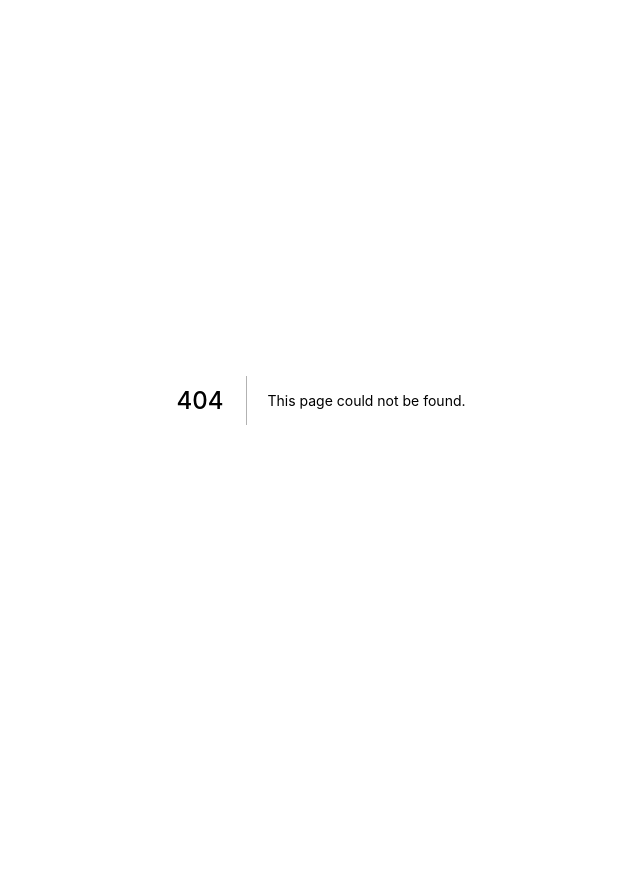
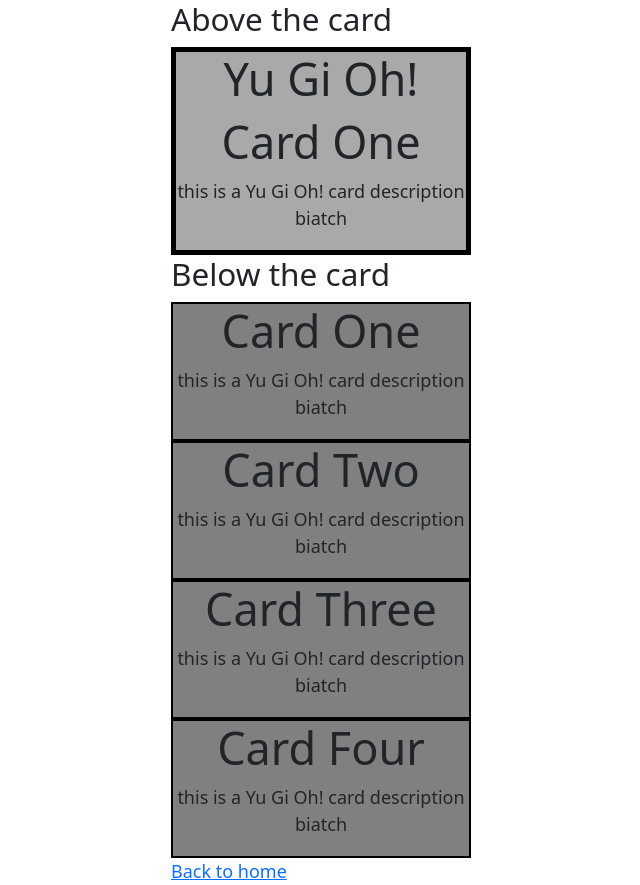
Before and after one commit to CingSharped/nextjs-tutorial, a Next.js app: page /readthecardboard in a window 1280 px wide. Before the commit this address had no page. Shown: the whole page, without its empty margins (319-959 px from the left). Before the commit the page ends 800 px from the top, so only its background shows below. Built offline with nearby package versions, Linux system fonts and the light colour scheme.

Commit message:
Read The Cardboard
added my read the card MVP development as a separate page, this will be removed into it's own app at a later date

```diff
--- /dev/null
+++ b/components/card.js
@@ -0,0 +1,9 @@
+export default function Card({currentCard}) {
+    return (
+        <div className="cardStyling">
+            <h1>Yu Gi Oh!</h1>
+            <h1>{currentCard ? currentCard.title : "No Title"}</h1>
+            <p>{currentCard ? currentCard.description : "No Description"}</p>
+        </div>
+    );
+}
--- /dev/null
+++ b/components/deck.js
@@ -0,0 +1,15 @@
+export default function Deck({currentDeck}) {
+    return (
+        <div>
+            {currentDeck.map((card) => {
+                return (
+                    <div className="deckStyling">
+                        <h1>{card.title}</h1>
+                        <p>{card.description}</p>
+                    </div>
+                );
+            }
+            )}
+        </div>
+    );
+}
--- a/pages/_app.js
+++ b/pages/_app.js
@@ -1,4 +1,5 @@
 import '../styles/global.css';
+import 'bootstrap/dist/css/bootstrap.css';
 
 
 export default function App({ Component, pageProps}) {
--- /dev/null
+++ b/pages/api/handler.js
@@ -0,0 +1,7 @@
+export default function handler(req, res) {
+    if (req.method === 'POST') {
+      // Process a POST request
+    } else {
+      // Handle any other HTTP method
+    }
+  }
--- a/pages/index.js
+++ b/pages/index.js
@@ -23,6 +23,7 @@
         <p>Hi, my names Chris and I am trying to create something to make working out and being healthier more fun</p>
         <br></br>
         <h3><Link href='/timer'><a >Check out my Timer</a></Link></h3>
+        <h3><Link href='/readthecardboard'><a >Secret Read the CardBoard MVP</a></Link></h3>
         <br></br>
       </section>
       <section className={`${utilStyles.headingMd} ${utilStyles.padding1px}`}>
--- /dev/null
+++ b/pages/readthecardboard.js
@@ -0,0 +1,42 @@
+import Card from "../components/card";
+import Deck from "../components/deck";
+import Link from "next/link";
+
+ const sampleCard1 = {
+    title: "Card One",
+    description: "this is a Yu Gi Oh! card description biatch"
+ }
+ const sampleCard2 = {
+    title: "Card Two",
+    description: "this is a Yu Gi Oh! card description biatch"
+ }
+ const sampleCard3 = {
+    title: "Card Three",
+    description: "this is a Yu Gi Oh! card description biatch"
+ }
+ const sampleCard4 = {
+    title: "Card Four",
+    description: "this is a Yu Gi Oh! card description biatch"
+ }
+
+ const sampleDeck = [
+    sampleCard1, sampleCard2, sampleCard3, sampleCard4
+ ];
+
+const readthecardboard = () => {
+    return (
+        <div>
+            <section >
+            <h3>Above the card</h3>
+            <Card currentCard={sampleCard1}/>
+            <h3>Below the card</h3>
+            </section>
+            <section>
+                <Deck currentDeck={sampleDeck}/>
+            </section>
+            <Link href="/"><a>Back to home</a></Link>
+        </div>
+    );
+}
+
+export default readthecardboard
--- a/pages/timer.js
+++ b/pages/timer.js
@@ -1,5 +1,4 @@
-import { useState, useEffect } from "react";
-import 'bootstrap/dist/css/bootstrap.css';
+import { useState } from "react";
 import Link from "next/link";
 
 const Timer = () => {
--- a/styles/global.css
+++ b/styles/global.css
@@ -1,7 +1,9 @@
 html,
 body {
   padding: 0;
-  margin: 0;
+  display: flex;
+  justify-content: center;
+  align-self: center;
   font-family: -apple-system, BlinkMacSystemFont, Segoe UI, Roboto, Oxygen, Ubuntu,
     Cantarell, Fira Sans, Droid Sans, Helvetica Neue, sans-serif;
   line-height: 1.6;
@@ -34,3 +36,17 @@
 .timer-off {
   background-color: rgb(255, 0, 0);
 }
+
+.cardStyling {
+  background-color: darkgray;
+  border: solid black 5px;
+  text-align: center;
+  padding: auto;
+  width: 300px;
+}
+.deckStyling {
+  background-color: grey;
+  border: solid black 2px;
+  text-align: center;
+  width: 300px;
+}
```
Also changed, not shown: 1 other file (tests, documents, lock files or other folders).
